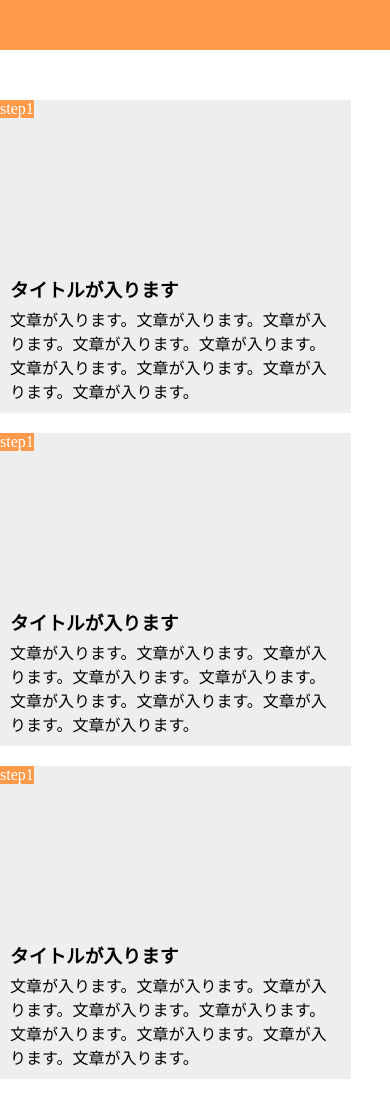
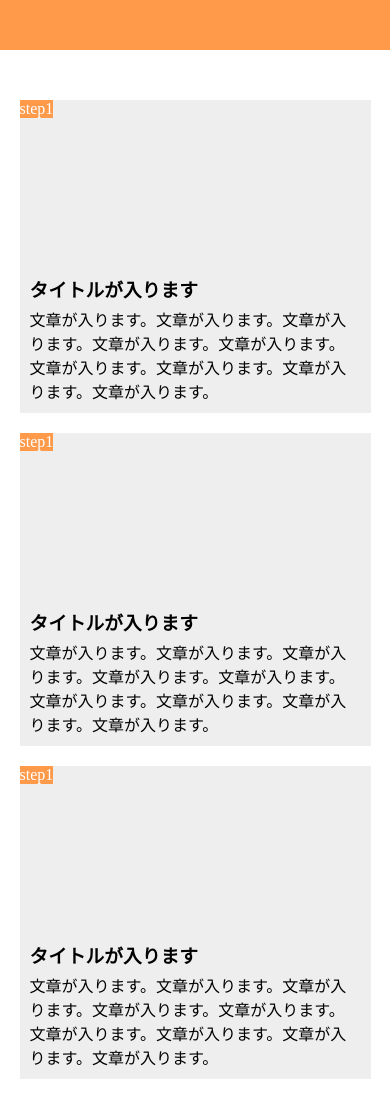
Before and after one commit to mizu-hisa/html_task, a plain HTML site: page index.html in a window 390 px wide. Shown: the top 1100 px of the page. Drawn offline with Linux system fonts and the light colour scheme.

Commit message:
[Finish]1-10

```diff
--- a/style.css
+++ b/style.css
@@ -67,34 +67,53 @@ footer {
 
 
 
+
 @media screen and (max-width:768px) {
   header {
-    width: 100%;
     height: 50px;
   }
 }
 
 main {
   width: 100%;
-    margin: 50px auto;
+  margin: 50px 0;
   display: inline-block;
 }
 
 .step-box {
   width: 90%;
+  display: block;
+  margin: 0 auto;
 }
 
 .step-box:nth-child(2) {
-    margin-top: 20px;
-    margin-bottom: 20px;
+  margin: 20px auto;
+}
+
+.step-box:last-child {
+  margin-right: auto;
 }
 
 .step-img1 {
+  height: 150px;
   background-size: cover;
-    background-position: bottom;
+  background-position: center;
 }
 
+.step-img2 {
+  height: 150px;
+  background-size: cover;
+  background-position: center;
+}
+
+.step-img3 {
+  height: 150px;
+  background-size: cover;
+  background-position: center;
+}
+
+
+
 footer {
-    width: 100%;
   height: 50px;
 }
```
Lines whose indentation alone changed are shown as unchanged.
